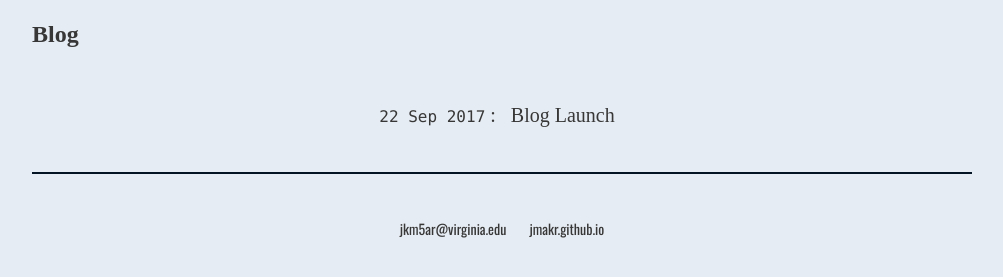
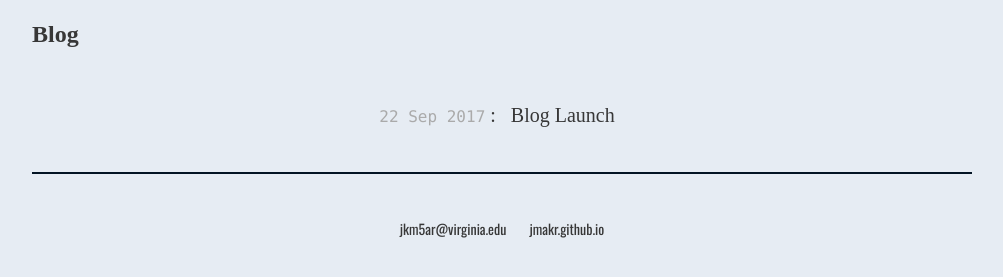
Before and after one commit to jmakr/jmakr.github.io, a Jekyll site: the page built from blog/index.html, in a window 1280 px wide. Shown: the part 224-501 px from the top of the page, without its empty margins (138-1141 px from the left). Built offline with Jekyll 4.4.1, drawn with Linux system fonts in a browser that asks for light colours; some web fonts are replaced.

Commit message:
Update index.html

```diff
--- a/blog/index.html
+++ b/blog/index.html
@@ -6,6 +6,6 @@ title: Blog
 	<ul class="posts">
 
 	  {% for post in site.posts %}
-	    <li><span style="font-family: Monaco, 'Courier New', monospace; font-size: 16px;">{{ post.date | date_to_string }}</span> : <a href="{{ post.url }}" title="{{ post.title }}">{{ post.title }}</a></li>
+	    <li><span style="font-family: Monaco, 'Courier New', monospace; font-size: 16px; color: #aaa;">{{ post.date | date_to_string }}</span> : <a href="{{ post.url }}" title="{{ post.title }}">{{ post.title }}</a></li>
 	  {% endfor %}
 	</ul>
```
